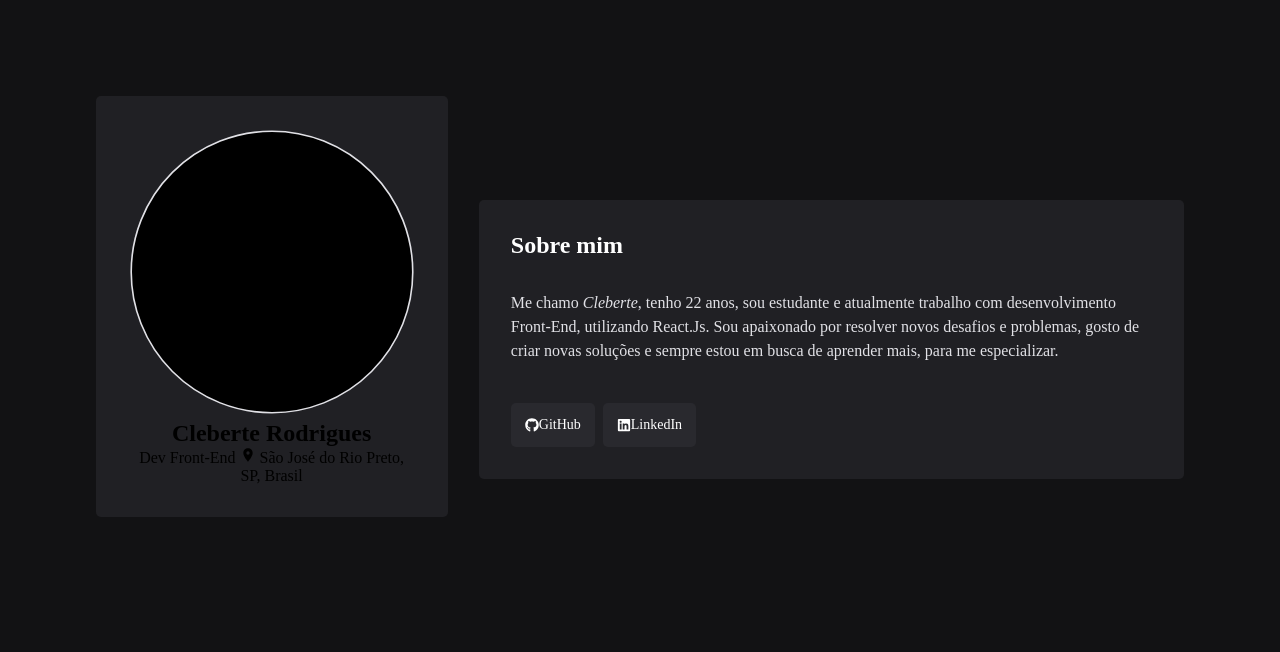
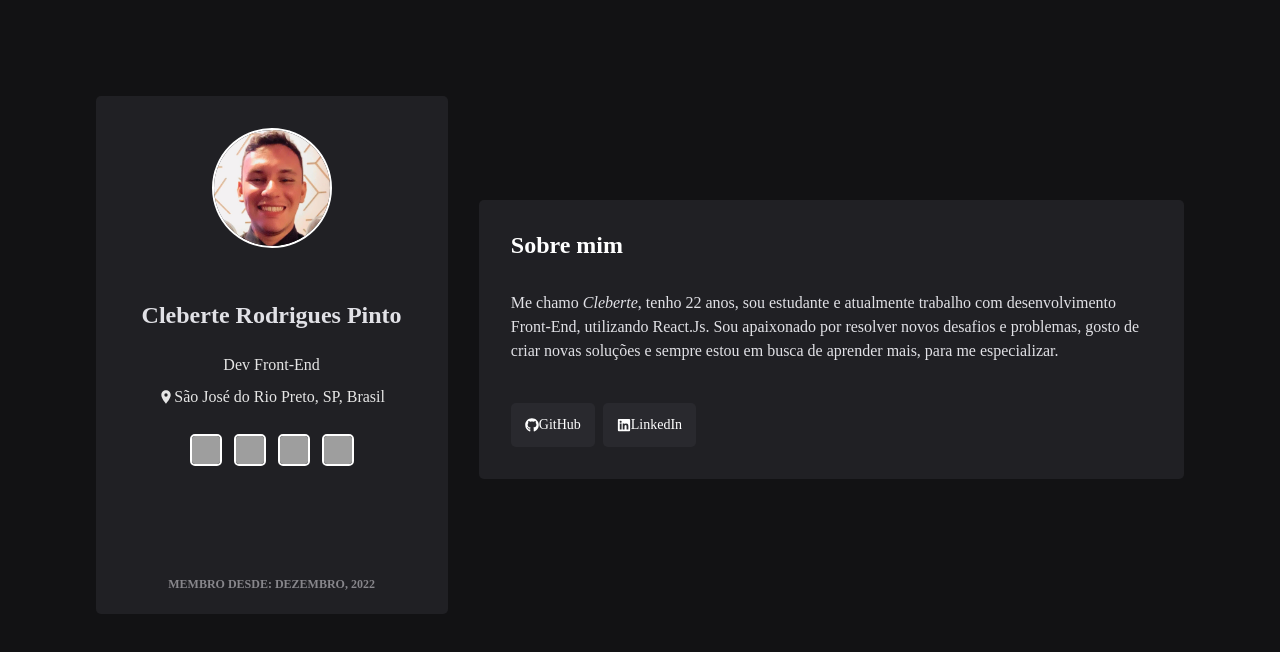
Before and after one commit to cleberte88/my-portfolio, a plain HTML site: page index.html in a window 1280 px wide. Drawn offline with Linux system fonts and the light colour scheme; grey boxes are pictures that could not be loaded.

Commit message:
feature: create new elements in page (#2)

```diff
--- a/css/style.css
+++ b/css/style.css
@@ -34,6 +34,68 @@ body{
     padding: 32px;
     background: rgb(32, 32, 36);
     border-radius: 5px;
+}
+
+.left-page-profile img{
+    width: 120px;
+    border: 2px solid rgb(255, 255, 255);
+    border-radius: 50%;
+    margin-bottom: 50px;
+}
+
+.left-page-profile h1{
+    position: relative;
+    font-size: 24px;
+    font-weight: bold;
+    margin: 0px 0px 1.333rem;
+    color: rgb(225, 225, 230);
+}
+
+.profile-infos{
+    font-size: 16px;
+    line-height: 1.5;
+    color: rgb(230, 230, 230);
+    margin: 1.5em 0px;
+}
+
+.profile-infos span{
+    display: flex;
+    -webkit-box-align: center;
+    align-items: center;
+    -webkit-box-pack: center;
+    justify-content: center;
+    margin: 0.5em;
+}
+
+.tools-used{
+    margin-top: 25px;
+}
+
+.tools-used img{
+    width: 32px;
+    height: 32px;
+    margin-right: 8px;
+    border-radius: 5px;
+    transition: all 0.2s ease 0s;
+        transition-duration: 0.2s;
+        transition-timing-function: ease;
+        transition-delay: 0s;
+        transition-property: all;
+}
+
+.tools-used img:last-child{
+    margin-right: 0px;
+}
+
+.teste{
+    position: relative;
+    margin-top: 32px;
+    padding-top: 22px;
+    margin-bottom: -10px;
+    text-transform: uppercase;
+    font-size: 12px;
+    font-weight: bold;
+    color: rgb(135, 134, 139);
 }
 
 .right-page{
--- a/index.html
+++ b/index.html
@@ -14,20 +14,11 @@
     <div class="page-container">
         <aside class="left-page">
             <div class="left-page-profile">
-                <label class="sc-ePYyfT leoCsq">
-                    <svg viewBox="0 0 180 180" class="sc-iyjaVZ itSneH">
-
-                        <linearGradient id="gradient" x1="100%" y1="0%" x2="0%" y2="0%">
-                            <stop offset="0%" stop-color="#e1e1e6"></stop>
-                            <stop offset="100%" stop-color="#e1e1e6"></stop>
-                        </linearGradient>
-                        <circle r="88" cx="90" cy="90" stroke="url(#gradient)"></circle>
-                    </svg>
-                </label>
-                <h1>Cleberte Rodrigues</h1>
+                <img src="img/cleberte.jpeg" alt="minha foto de perfil">
+                <h1>Cleberte Rodrigues Pinto</h1>
                 <section class="profile-infos">
                     Dev Front-End
-                    <span>
+                    <span >
                         <svg stroke="currentColor" fill="currentColor" stroke-width="0" viewBox="0 0 24 24" height="1em"
                             width="1em" xmlns="http://www.w3.org/2000/svg">
                             <path fill="none" d="M0 0h24v24H0z"></path>
@@ -37,7 +28,14 @@
                         </svg>
                         São José do Rio Preto, SP, Brasil
                     </span>
+                    <div class="tools-used">
+                        <img data-tip="HTML5" src="https://xesque.rocketseat.dev/platform/tech/html5.svg" alt="HTML5" currentitem="false">
+                        <img data-tip="CSS3" src="https://xesque.rocketseat.dev/platform/tech/css3.svg" alt="CSS3" currentitem="false">
+                        <img data-tip="JavaScript" src="https://xesque.rocketseat.dev/platform/tech/javascript.svg" alt="JavaScript" currentitem="false">
+                        <img data-tip="ReactJS" src="https://xesque.rocketseat.dev/platform/tech/reactjs.svg" alt="ReactJS" currentitem="false">
+                    </div>
                 </section>
+                <div class="teste">Membro desde: dezembro, 2022</div>
             </div>
 
         </aside>
```
